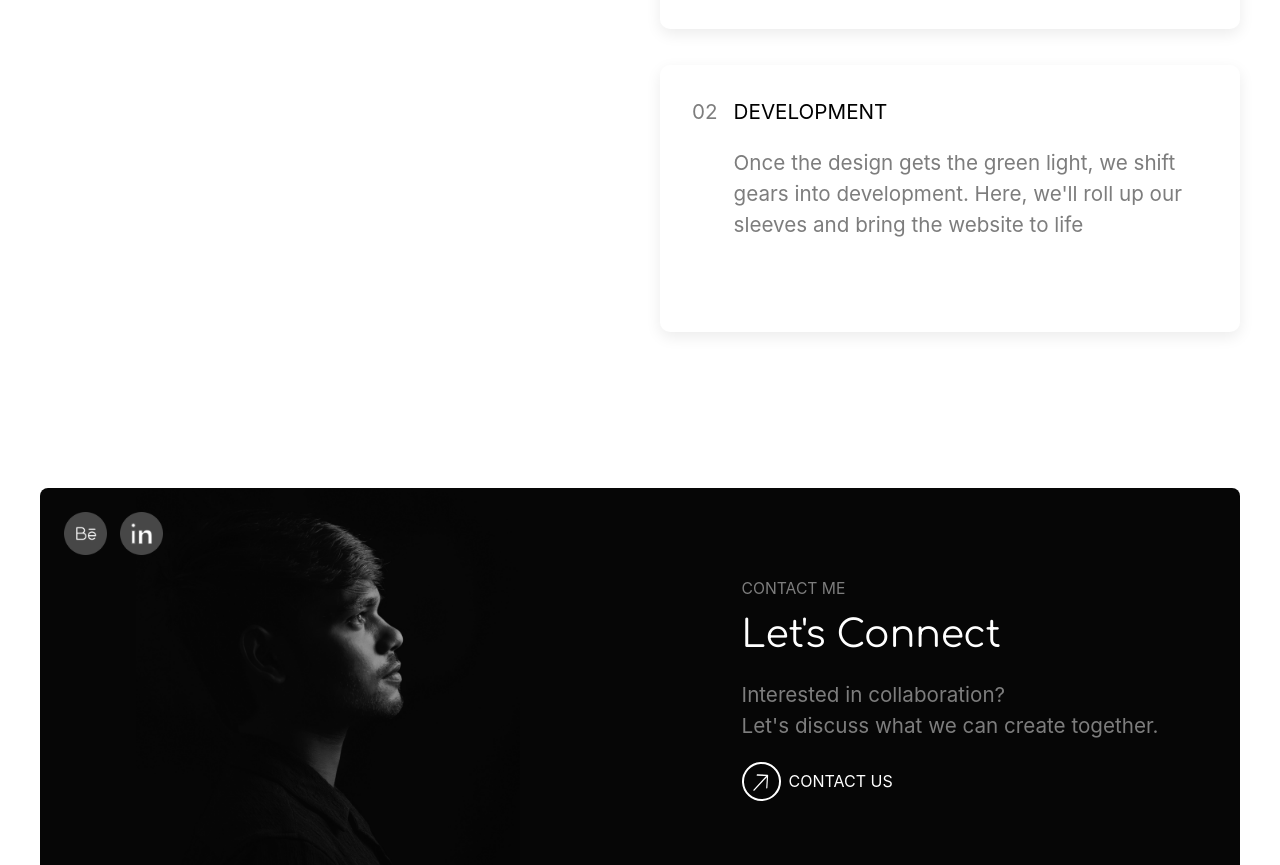
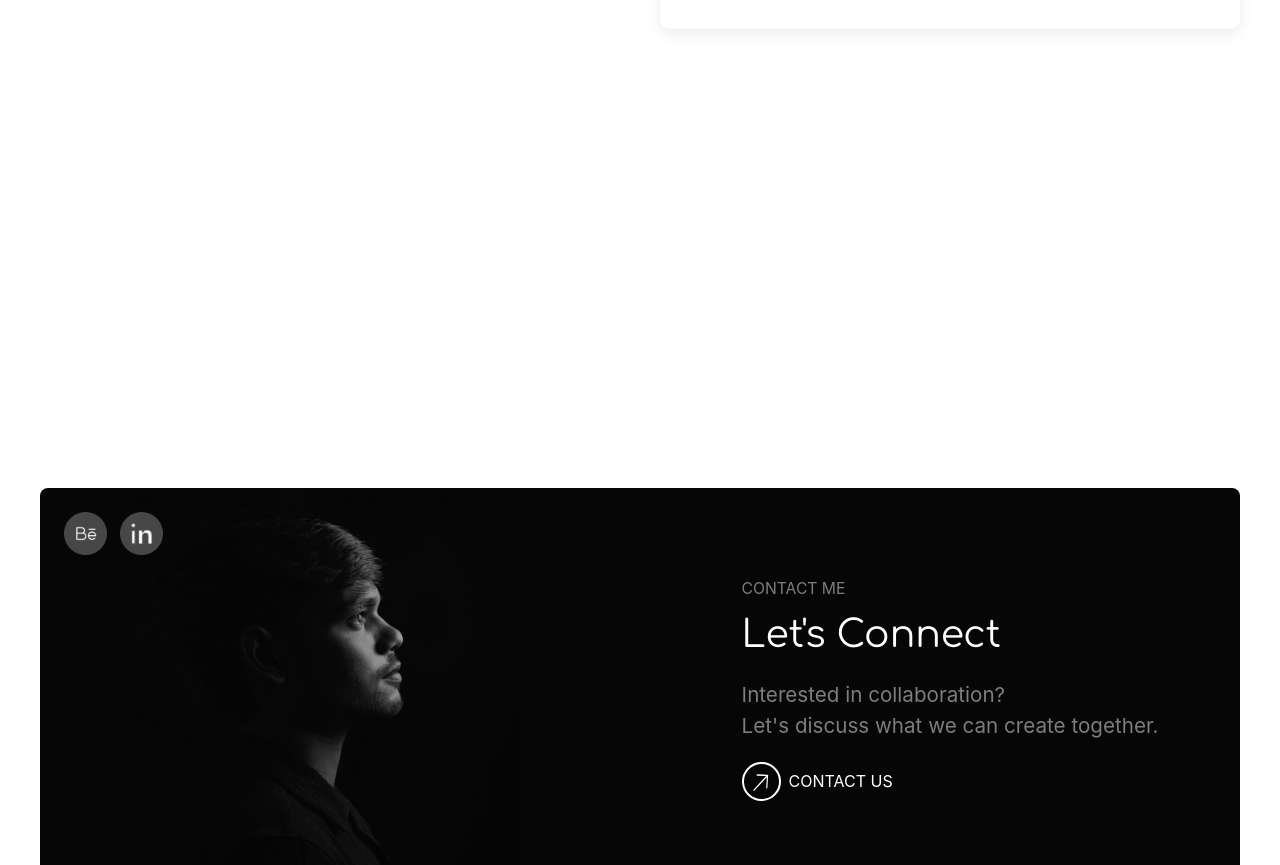
Before and after one commit to deepaksinghdk/mgc, a plain HTML site: page index.html in a window 1280 px wide. Shown: the part 4644-5509 px from the top of the page. Drawn offline with nearby package versions, Linux system fonts and the light colour scheme.

Commit message:
developnmt

```diff
--- a/index.html
+++ b/index.html
@@ -700,7 +700,7 @@
 
 
 
-                            <div class="developement uk-margin-top uk-box-shadow-medium tag  bg-light">
+<!--                             <div class="developement uk-margin-top uk-box-shadow-medium tag  bg-light">
                                 <div class="uk-flex">
                                     <div class="index">
                                         <p>02</p>
@@ -710,7 +710,7 @@
                                         <p class="uk-margin-remove">Once the design gets the green light, we shift gears into development. Here, we'll roll up our sleeves and bring the website to life</p>
                                     </div>
                                 </div>
-                            </div>
+                            </div> -->
                         </div>
 
                     </div>
```
